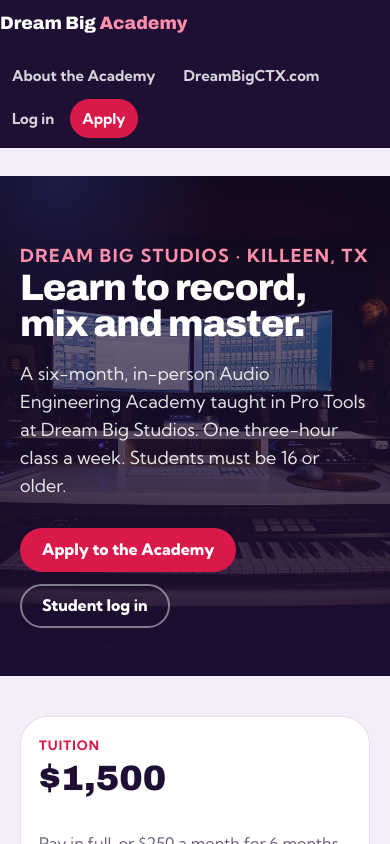
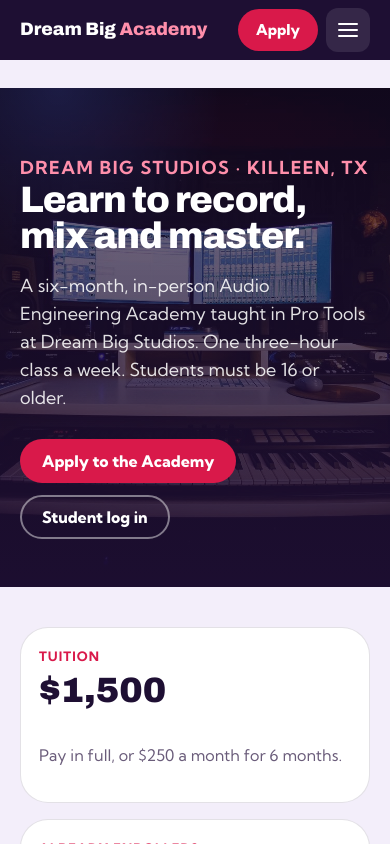
Before and after one commit to antoniodreambig-star/dreambigacademy, a Next.js app: page / in a window 390 px wide. Shown: the top 844 px of the page. Built offline with nearby package versions, Linux system fonts and the light colour scheme; no server answers.

Commit message:
Add files via upload

```diff
--- a/src/app/globals.css
+++ b/src/app/globals.css
@@ -166,8 +166,36 @@ th { font-size: 12px; letter-spacing: .08em; text-transform: uppercase; color: v
 .login { flex: 1 0 auto; }
 
 /* public homepage */
-.nav .nav__apply { background: var(--coral); color: #fff; }
-.nav .nav__apply:hover { background: var(--coral-dark); color: #fff; }
+/* public header */
+.pubnav { display: flex; align-items: center; gap: 4px; margin-left: auto; }
+.pubnav__links { display: flex; align-items: center; gap: 4px; }
+.pubnav a { color: rgba(255, 255, 255, 0.82); text-decoration: none; font-weight: 700; font-size: 15px; padding: 8px 12px; border-radius: 999px; }
+.pubnav__links a:hover { background: rgba(255, 255, 255, 0.12); color: #fff; }
+.pubnav .pubnav__apply { background: var(--coral); color: #fff; padding: 9px 20px; margin-left: 6px; font-weight: 800; transition: background .2s var(--ease), transform .2s var(--ease); }
+.pubnav .pubnav__apply:hover { background: var(--coral-dark); color: #fff; transform: translateY(-1px); }
+.pubnav__toggle { display: none; position: relative; width: 44px; height: 44px; margin-left: 4px; padding: 0; border: 0; border-radius: 12px; background: rgba(255, 255, 255, 0.1); cursor: pointer; }
+.pubnav__toggle:hover { background: rgba(255, 255, 255, 0.18); }
+.pubnav__toggle span { position: absolute; left: 12px; right: 12px; height: 2px; border-radius: 2px; background: #fff; transition: transform .25s var(--ease), opacity .2s var(--ease), top .25s var(--ease); }
+.pubnav__toggle span:nth-child(1) { top: 15px; }
+.pubnav__toggle span:nth-child(2) { top: 21px; }
+.pubnav__toggle span:nth-child(3) { top: 27px; }
+.pubnav__toggle[aria-expanded="true"] span:nth-child(1) { top: 21px; transform: rotate(45deg); }
+.pubnav__toggle[aria-expanded="true"] span:nth-child(2) { opacity: 0; }
+.pubnav__toggle[aria-expanded="true"] span:nth-child(3) { top: 21px; transform: rotate(-45deg); }
+@media (max-width: 760px) {
+  .top__in--pub { flex-wrap: nowrap; min-height: 60px; padding: 0 20px; gap: 10px; }
+  .pubnav__toggle { display: block; }
+  .pubnav__links { display: none; position: absolute; top: 100%; left: 0; right: 0; flex-direction: column; align-items: stretch; gap: 0; padding: 6px 20px 14px; background: var(--plum-2); border-top: 1px solid rgba(255, 255, 255, 0.1); box-shadow: 0 18px 30px rgba(30, 15, 51, 0.35); }
+  .pubnav__links[data-open="true"] { display: flex; }
+  .pubnav__links a { padding: 0; min-height: 52px; display: flex; align-items: center; border-radius: 0; font-size: 17px; border-bottom: 1px solid rgba(255, 255, 255, 0.1); }
+  .pubnav__links a:last-child { border-bottom: 0; }
+  .pubnav .pubnav__apply { margin-left: 0; padding: 9px 18px; min-height: 40px; display: inline-flex; align-items: center; }
+}
+@media (max-width: 380px) {
+  .top__in--pub .brand { font-size: 16px; }
+  .pubnav .pubnav__apply { padding: 8px 14px; }
+}
+@media (prefers-reduced-motion: reduce) { .pubnav__toggle span, .pubnav .pubnav__apply { transition: none; } }
 .pubhero { position: relative; color: #fff; padding: clamp(48px, 9vw, 120px) 0; background: linear-gradient(180deg, rgba(30,15,51,.55) 0%, rgba(30,15,51,.94) 100%), radial-gradient(70% 60% at 15% 0%, rgba(74,125,255,.35), transparent 60%), url(/hero.jpg) center / cover no-repeat; }
 .pubhero h1 { font-size: clamp(2.3rem, 6vw, 4.4rem); font-weight: 850; font-stretch: 125%; line-height: .98; letter-spacing: -.025em; max-width: 14ch; text-wrap: balance; }
 .pubhero p { max-width: 52ch; font-size: 18px; color: rgba(255,255,255,.88); margin: 18px 0 0; }
--- a/src/components/PublicHeader.tsx
+++ b/src/components/PublicHeader.tsx
@@ -1,20 +1,50 @@
+'use client';
+
 import Link from 'next/link';
+import { usePathname } from 'next/navigation';
+import { useEffect, useState } from 'react';
 
 /** Top bar for pages anyone can see (not signed in). The signed-in bar lives in the (app) layout. */
 export default function PublicHeader() {
+  const [open, setOpen] = useState(false);
+  const path = usePathname();
+
+  // Close the menu after navigating, and when Escape is pressed.
+  useEffect(() => setOpen(false), [path]);
+  useEffect(() => {
+    if (!open) return;
+    const onKey = (e: KeyboardEvent) => e.key === 'Escape' && setOpen(false);
+    document.addEventListener('keydown', onKey);
+    return () => document.removeEventListener('keydown', onKey);
+  }, [open]);
+
   return (
     <header className="top">
-      <div className="wrap top__in">
-        <Link className="brand" href="/">
+      <div className="wrap top__in top__in--pub">
+        <Link className="brand" href="/" onClick={() => setOpen(false)}>
           Dream Big <span>Academy</span>
         </Link>
-        <nav className="nav" aria-label="Main" style={{ marginLeft: 'auto' }}>
-          <a href="https://dreambigctx.com/academy/">About the Academy</a>
-          <a href="https://dreambigctx.com">DreamBigCTX.com</a>
-          <Link href="/login">Log in</Link>
-          <Link className="nav__apply" href="/apply">
+        <nav className="pubnav" aria-label="Main">
+          <div id="pubnav-links" className="pubnav__links" data-open={open}>
+            <a href="https://dreambigctx.com/academy/">About the Academy</a>
+            <a href="https://dreambigctx.com">DreamBigCTX.com</a>
+            <Link href="/login">Log in</Link>
+          </div>
+          <Link className="pubnav__apply" href="/apply">
             Apply
           </Link>
+          <button
+            type="button"
+            className="pubnav__toggle"
+            aria-expanded={open}
+            aria-controls="pubnav-links"
+            aria-label={open ? 'Close menu' : 'Open menu'}
+            onClick={() => setOpen((o) => !o)}
+          >
+            <span />
+            <span />
+            <span />
+          </button>
         </nav>
       </div>
     </header>
```
